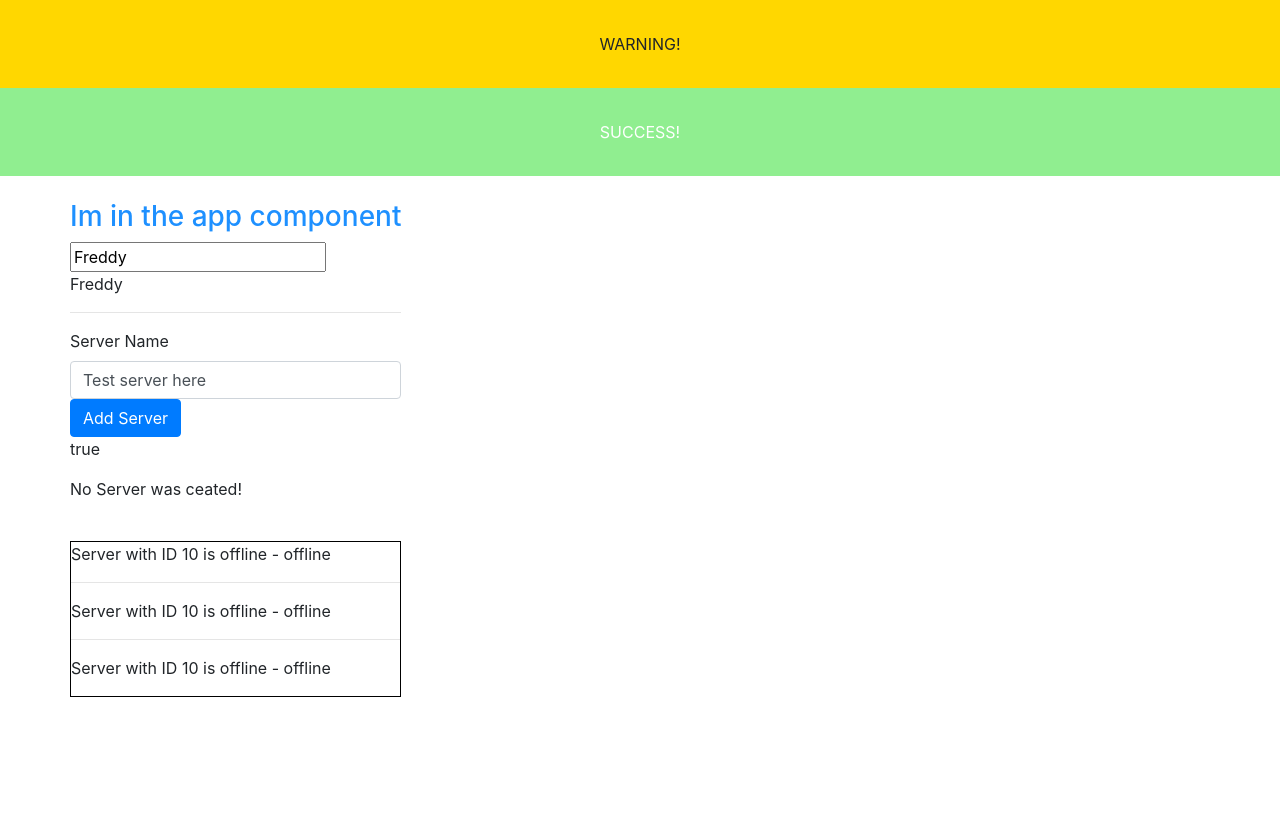
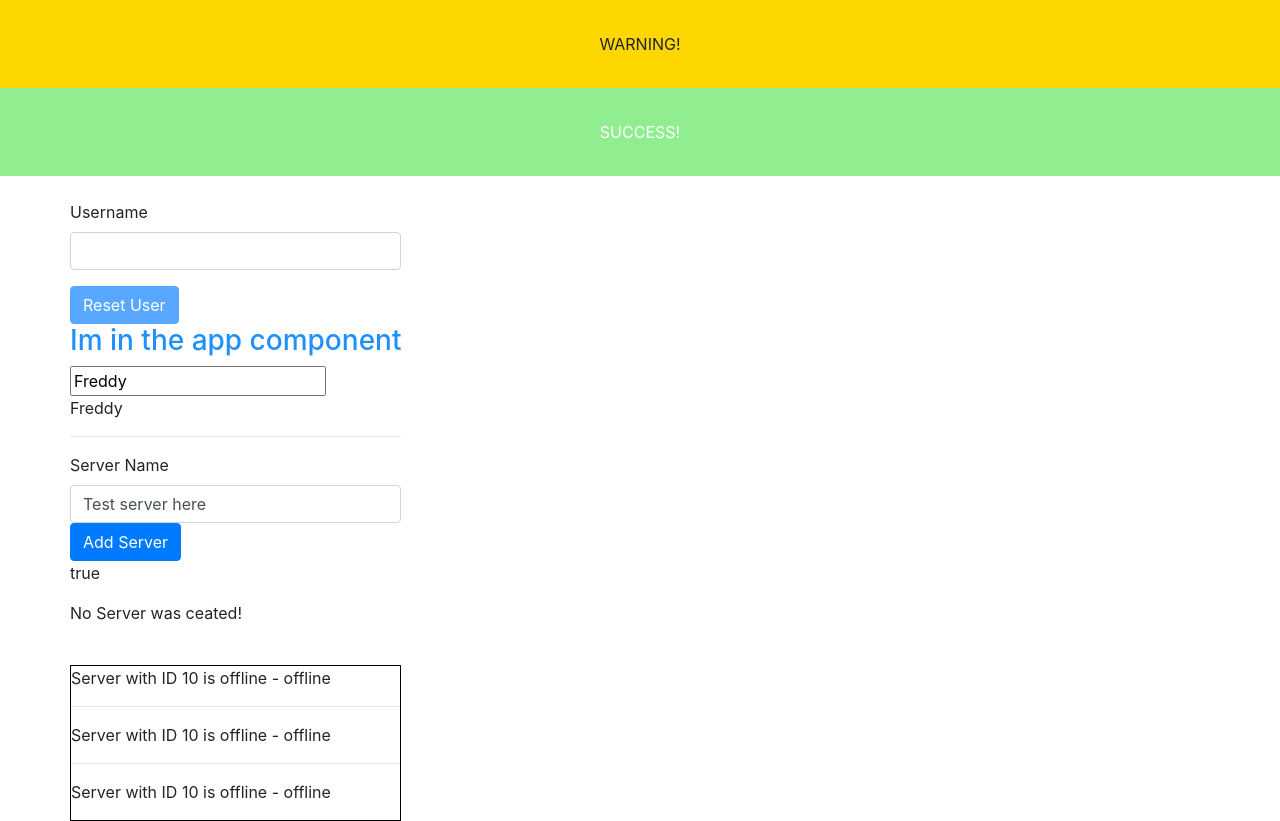
Before and after one commit to freddysilber/angular-sandbox, an Angular app: page / in a window 1280 px wide. Before the commit the page ends 800 px from the top, so only its background shows below. Built offline with nearby package versions, Linux system fonts and the light colour scheme.

Commit message:
username lab/ data binding lesson

```diff
--- a/src/app/app.component.html
+++ b/src/app/app.component.html
@@ -4,6 +4,11 @@
 <div class="container">
 	<div class="row">
 		<div class="col-xs-12">
+			<label>Username</label>
+			<input type="text" class="form-control" [(ngModel)]="username">
+			<p>{{username}}</p>
+			<button class="btn btn-primary" [disabled]="username === ''" (click)="username = ''">Reset User</button>
+
 			<h3>Im in the app component</h3>
 			<input type="text" [(ngModel)]="name">
 			<p>{{name}}</p>
@@ -11,6 +16,4 @@
 			<app-servers></app-servers>
 		</div>
 	</div>
-	<!-- <div app-servers></div> -->
-	<!-- <div class="app-servers"></div> -->
 </div>
--- a/src/app/app.component.ts
+++ b/src/app/app.component.ts
@@ -4,15 +4,9 @@
   selector: 'app-root',
   templateUrl: './app.component.html',
   styleUrls: ['./app.component.css'],
-  // styles: [`
-  //   input {
-  //     padding: 1rem,
-  //   }
-  //   h3 {
-  //     color:red
-  //   }
-  // `]
 })
 export class AppComponent {
   name = 'Freddy'
+  username: String = ''
+  // username: String = this.name
 }
--- a/src/app/servers/servers.component.ts
+++ b/src/app/servers/servers.component.ts
@@ -17,7 +17,7 @@
   }
 
   ngOnInit(): void {
-    console.log('ng On Init')
+    console.log('ng On Init is a hook!')
   }
 
   onCreateServer = () => {
```
